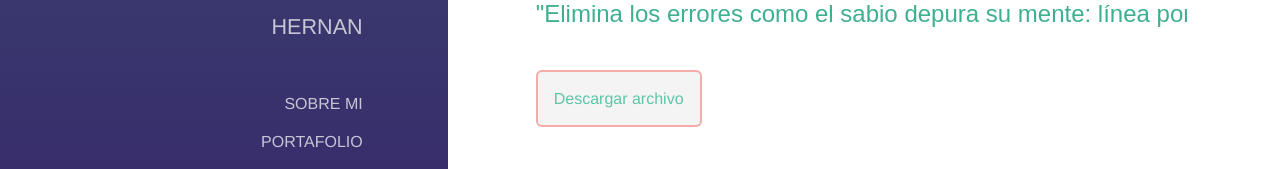
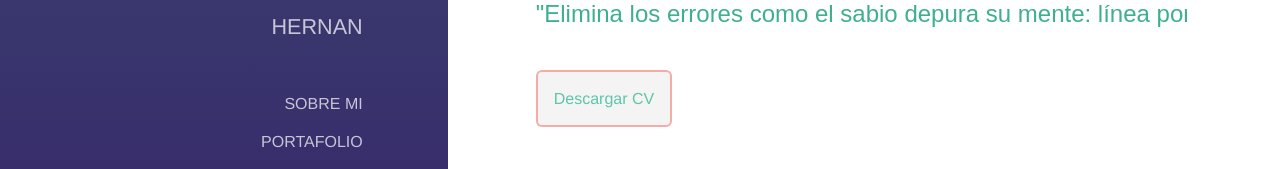
Before and after one commit to JanVal3k/Portafolio, a React (Create React App) app: page / in a window 1280 px wide. Shown: the part 451-620 px from the top of the page. Built offline with nearby package versions, Linux system fonts and the light colour scheme.

Commit message:
se modifica el boton de descargarga de la seccion top para que envie props con el los cambios anteriores

```diff
--- a/src/components/funcionales/sectionTop.js
+++ b/src/components/funcionales/sectionTop.js
@@ -6,6 +6,7 @@ import ParaDescargar from "../clases/paraDescargar";
 import styles from "../../styles/main.module.css";
 
 export default function SeccionTop({ id }) {
+  const pdfUrl = process.env.PUBLIC_URL + "/Diploma_SENA.pdf";
   return (
     <section
       id={id}
@@ -32,7 +33,12 @@ export default function SeccionTop({ id }) {
       <div className={styles.innerContact}>
         <ul className={styles.contactActions}>
           <li>
-            <ParaDescargar />
+            <ParaDescargar
+              rutaArchivo={pdfUrl}
+              nombreDescarga="CvHernanDarioGomez.pdf"
+              textoBoton="Descargar CV"
+              textoDescargando="Descargando..."
+            />
           </li>
         </ul>
         <ul className={styles.contactIcons}>
```
